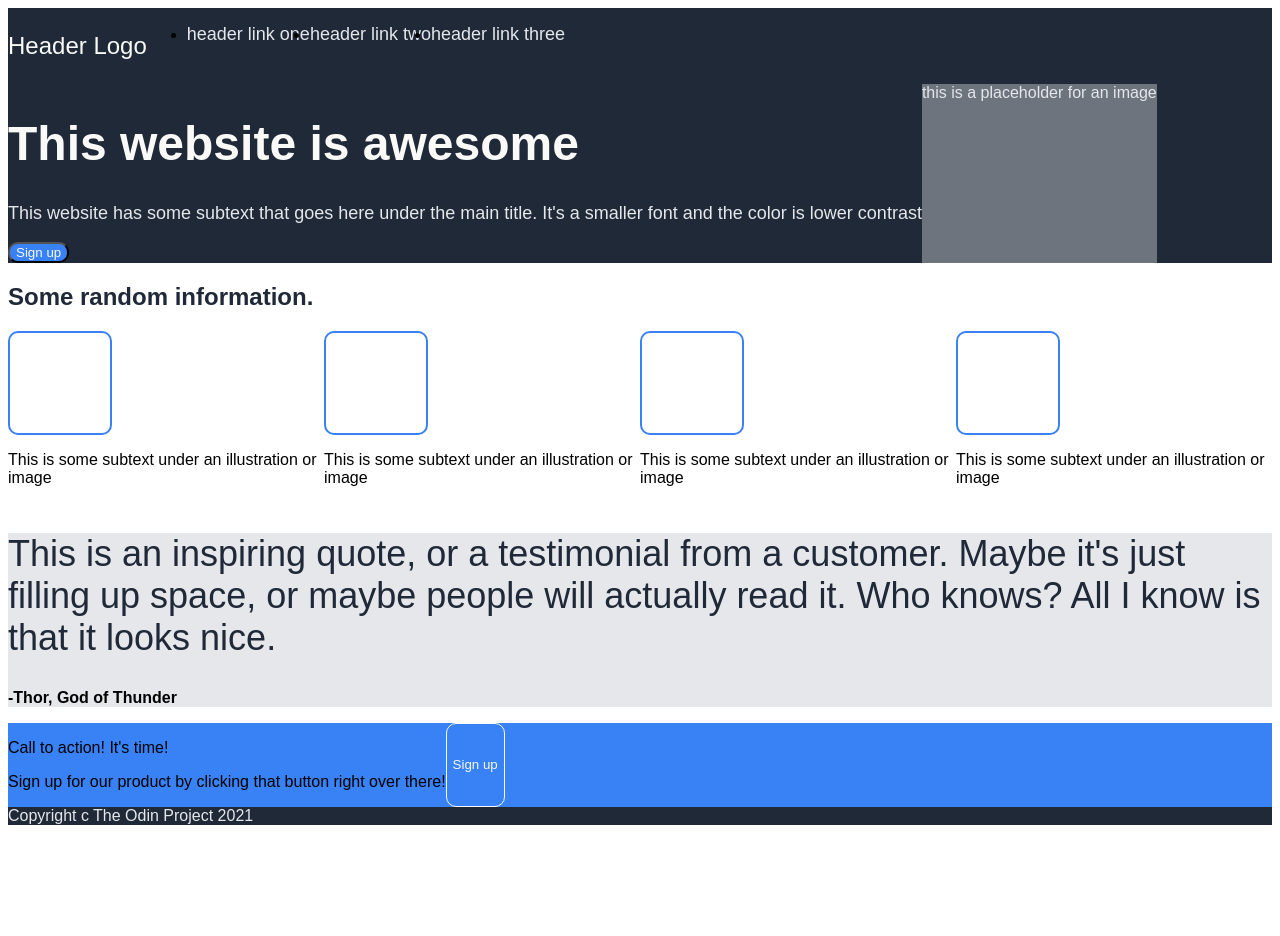
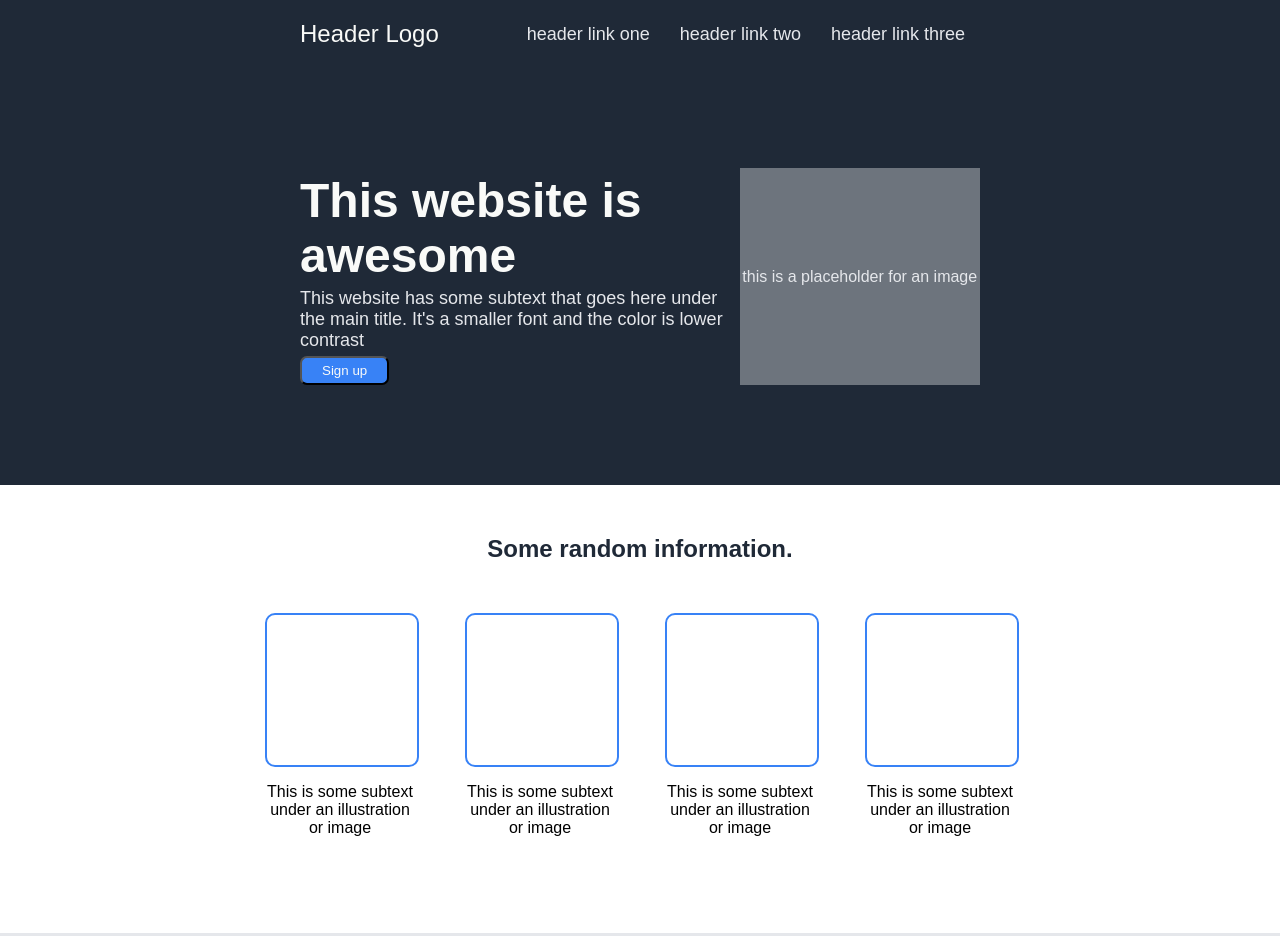
Before and after one commit to Renato-Barbosa-Medeiros/TheOdinProject-Exercises, a plain HTML site: page css-exercises/foundations/Landing Page TheOdinProject/index.html in a window 1280 px wide. Shown: the top 936 px of the page. Before the commit the page ends 833 px from the top, so only its background shows below. Drawn offline with Linux system fonts and the light colour scheme.

Commit message:
Landing page exercise completed

```diff
--- a/css-exercises/foundations/Landing Page TheOdinProject/index.html
+++ b/css-exercises/foundations/Landing Page TheOdinProject/index.html
@@ -59,7 +59,7 @@
     <div class="Fourth">
         <div class="blueBox">
             <div class="FthText">
-                <p>Call to action! It's time!</p>
+                <p id="action">Call to action! It's time!</p>
                 <p>Sign up for our product by clicking
                    that button right over there!</p>
             </div>
--- a/css-exercises/foundations/Landing Page TheOdinProject/styles.css
+++ b/css-exercises/foundations/Landing Page TheOdinProject/styles.css
@@ -1,19 +1,37 @@
 @import url(/Files/Roboto-Regular.ttf);
+
+html, body {
+    margin: 0;
+    padding: 0;
+}
 
 body {
     font-family: 'Roboto-Regular', sans-serif;
+    flex-direction: column;
 }
 
-header, ul, .First, .imgsAndTxts, .blueBox {
+body, header, ul, .First, .imgPlaceholder, .Second,
+.imgsAndTxts, .Third, .blueBox, footer {
     display: flex;
 }
 
 header {
     background-color: #1f2937;
+    justify-content: space-between;
+    align-items: center;
+    padding: 20px 300px;
 }
 
 header p {
     font-size: 24px;
+}
+
+ul {
+    list-style-type: none;
+}
+
+li {
+    margin: 0px 15px;
 }
 
 a {
@@ -22,6 +40,8 @@ a {
 
 .First {
     background-color: #1f2937;
+    justify-content: space-between;
+    padding: 100px 300px;
 }
 
 .First h1 {
@@ -33,32 +53,59 @@ a {
     font-size: 18px;
 }
 
+.FstText h1, .FstText p {
+    margin: 5px 0px;
+}
+
+.FstText {
+    max-width: 500px;
+}
+
 button {
     background-color: #3882f6;
-    border-radius: 10px;
+    border-radius: 7px;
+    padding: 5px 20px;
+
 }
 
 .imgPlaceholder {
     background-color: #6d747d;
+    width: 500px;
+    justify-content: center;
+    align-items: center;
+}
+
+.Second {
+    flex-direction: column;
+    align-items: center;
 }
 
 .Second h2 {
     color: #1f2937;
+    margin: 50px 0px;
 }
 
-.imgsAndTxts {
-    display: flex;
+.imgAndTxt {
+    width: 150px;
+    margin: 0px 25px 80px;
+}
+
+.imgAndTxt p {
+    text-align: center;
 }
 
 .img {
-    width: 100px;
-    height: 100px;
+    width: 150px;
+    height: 150px;
     border: #3882f6 2px solid;
     border-radius: 10px;
 }
 
 .Third {
     background-color: #e5e7eb;
+    display: flex;
+    flex-direction: column;
+    padding: 80px 400px 80px;
 }
 
 .Third h2 {
@@ -69,25 +116,49 @@ button {
 
 .Third p {
     font-weight: 900;
+    margin: 0px 40px;
+    align-self: flex-end;
+}
+
+.Fourth {
+    padding: 100px 300px;
 }
 
 .blueBox {
     background-color: #3882f6;
+    border-radius: 5px;
+    justify-content: space-between;
+    align-items: center;
+    height: 100px;
+    padding: 0px 80px;
 }
 
-.Fourth button {
-    border: #f9faf8 1px solid;
-    border-radius: 10px;
+#action {
+    font-weight: bolder;
+    font-size: larger;
+}
+
+.blueBox button {
+    border: #f9faf8 2px solid;
+    border-radius: 7px;
 }
 
 footer {
     background-color: #1f2937;
+    height: 70px;
+    justify-content: center;
+    align-items: center;
 }
 
 header p, .First h1, .First p, button {
     color: #f9faf8;
 }
 
-.First p, header a, .imgPlaceholder, footer{
+.First p, header a, .imgPlaceholder, .FthText p, footer {
     color: #e5e7eb;
 }
+
+header, header p, ul, .First, .Second, .Third, .Third h2,
+.Fourth, .FthText p, footer {
+    margin: 0px;
+}
```
